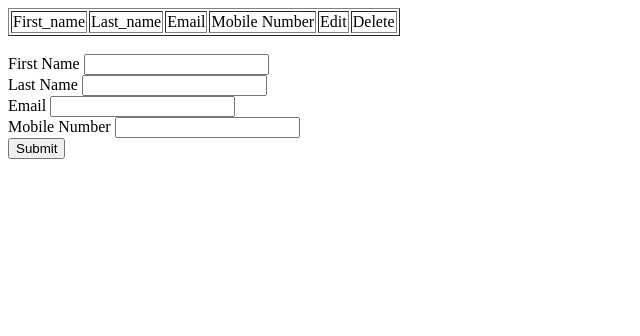
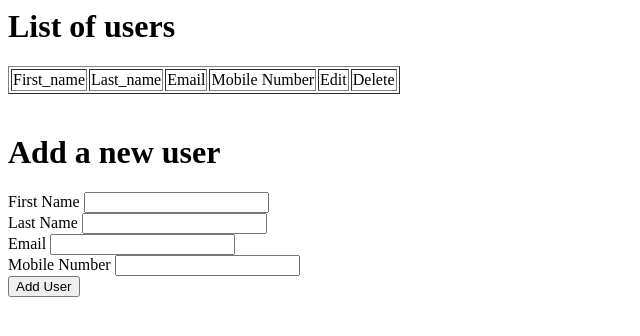
Before and after one commit to tajrian/dockerTask, a Flask app: page / in a window 1280 px wide. Shown: the top 336 px of the page, without its empty margins (0-640 px from the left). Run offline with Flask 2, Linux system fonts and the light colour scheme; data that the repository does not hold is empty.

Commit message:
update submit button

```diff
--- a/app/templates/home.html
+++ b/app/templates/home.html
@@ -1,3 +1,5 @@
+<h1> List of users </h1>
+
 <table border = 1 >
 
     <tr>
@@ -23,7 +25,9 @@
 
 <br>
 
-<form method="POSt" action="">
+<h1>Add a new user</h1>
+
+<form method="POST" action="">
     First Name <input type="text" name="first_name">
     <br>
     Last Name <input type="text" name="last_name">
@@ -32,6 +36,6 @@
     <br>
     Mobile Number <input type="text" name="phone_number">
     <br>
-    <input type="submit">
+    <input type="submit" value="Add User">
 
 </form>
```
